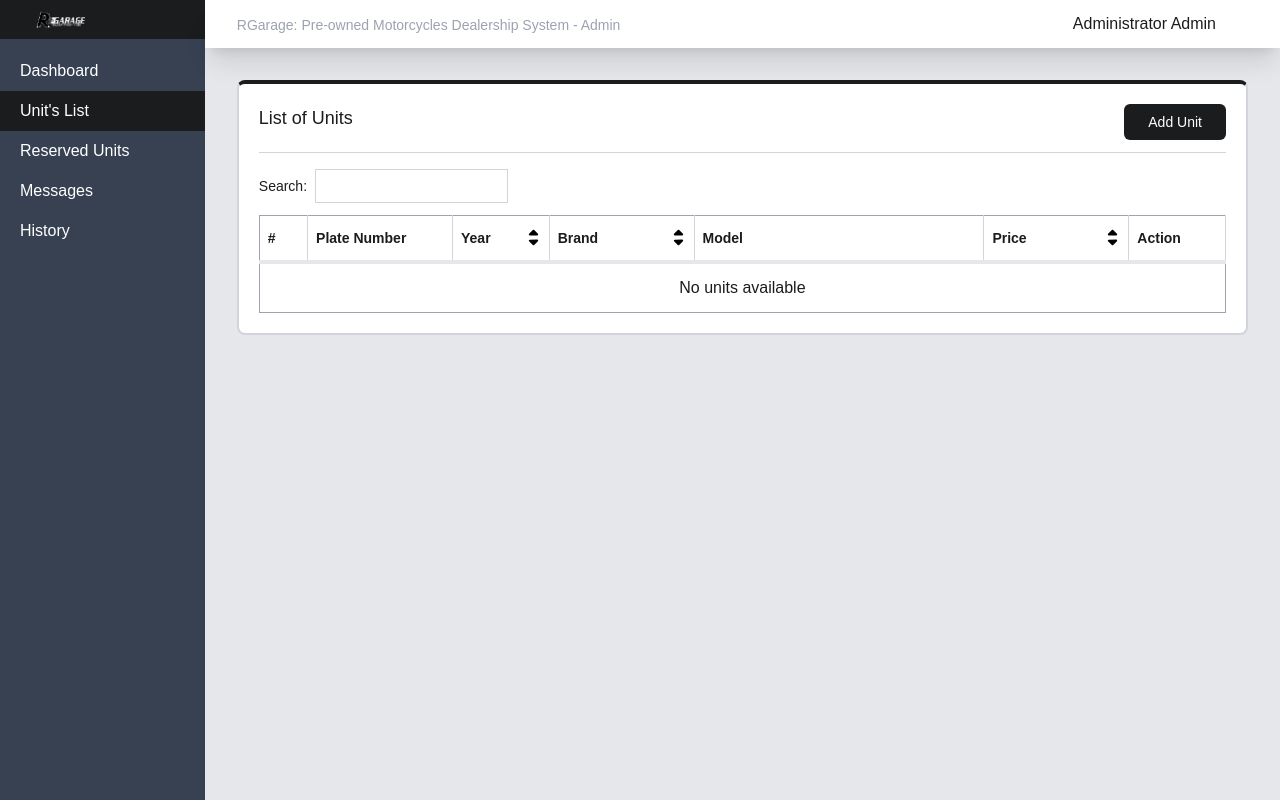
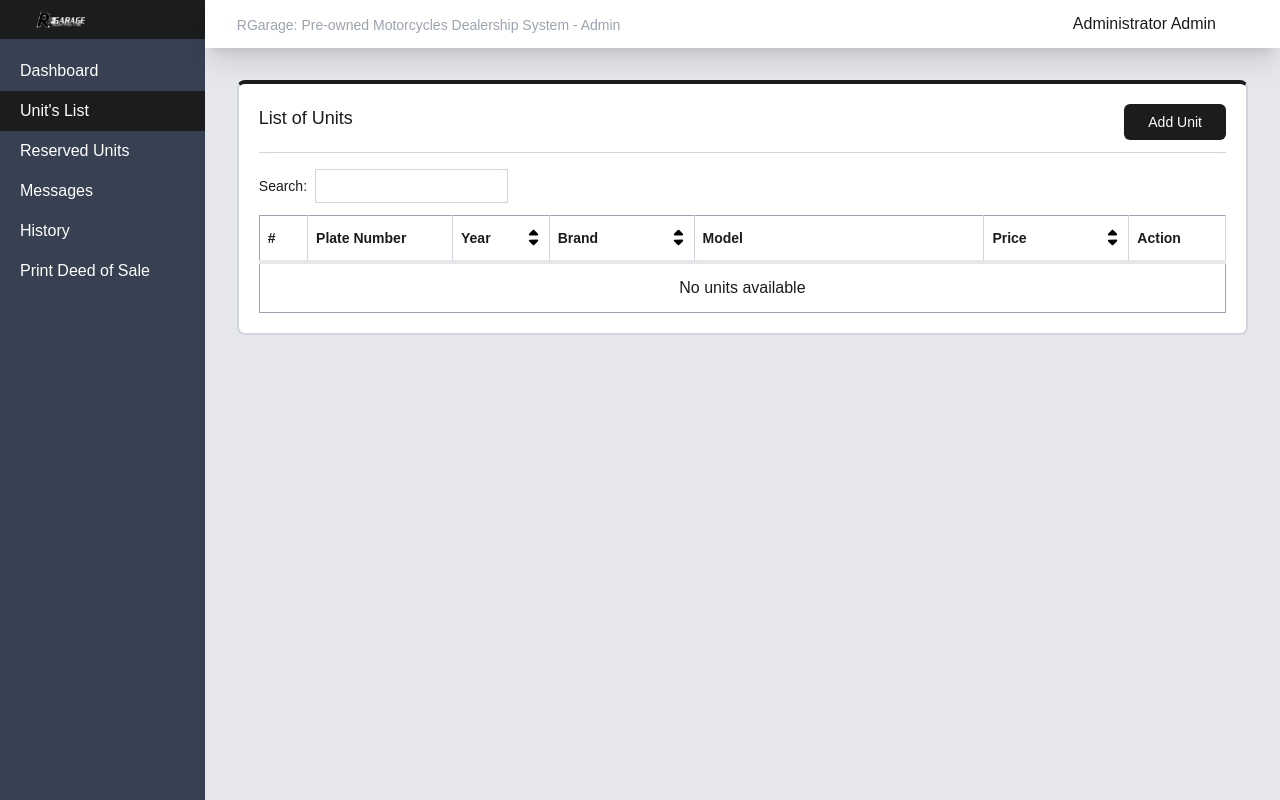
Before and after one commit to jericViernes30/RGarage, a PHP site: page /RGarage/views/admin/units.php in a window 1280 px wide. Run offline with PHP 8.4, Linux system fonts and the light colour scheme; some libraries are stand-ins or nearby versions.

Commit message:
added dos button

```diff
--- a/views/admin/units.php
+++ b/views/admin/units.php
@@ -261,6 +261,7 @@
             <a href="/RGarage/admin/reserved-units" class="py-2 px-5 text-white w-full">Reserved Units</a>
             <a href="/RGarage/admin/messages" class="py-2 px-5 text-white w-full">Messages</a>
             <a href="/RGarage/admin/history" class="py-2 px-5 text-white w-full">History</a>
+            <button id="print" class="py-2 px-5 text-white text-left w-full">Print Deed of Sale</button>
         </div>
     </div>
     <div class="w-[84%]">
```
